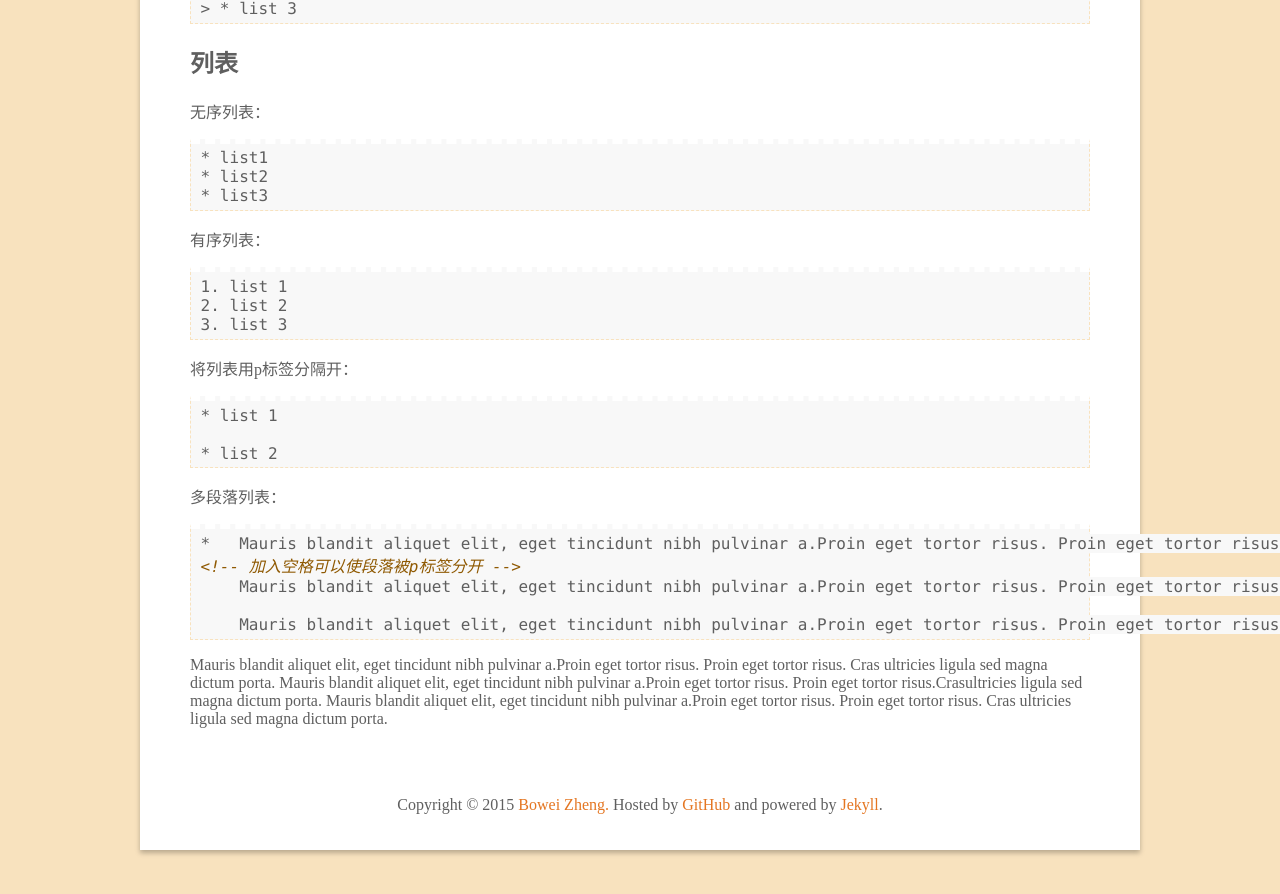
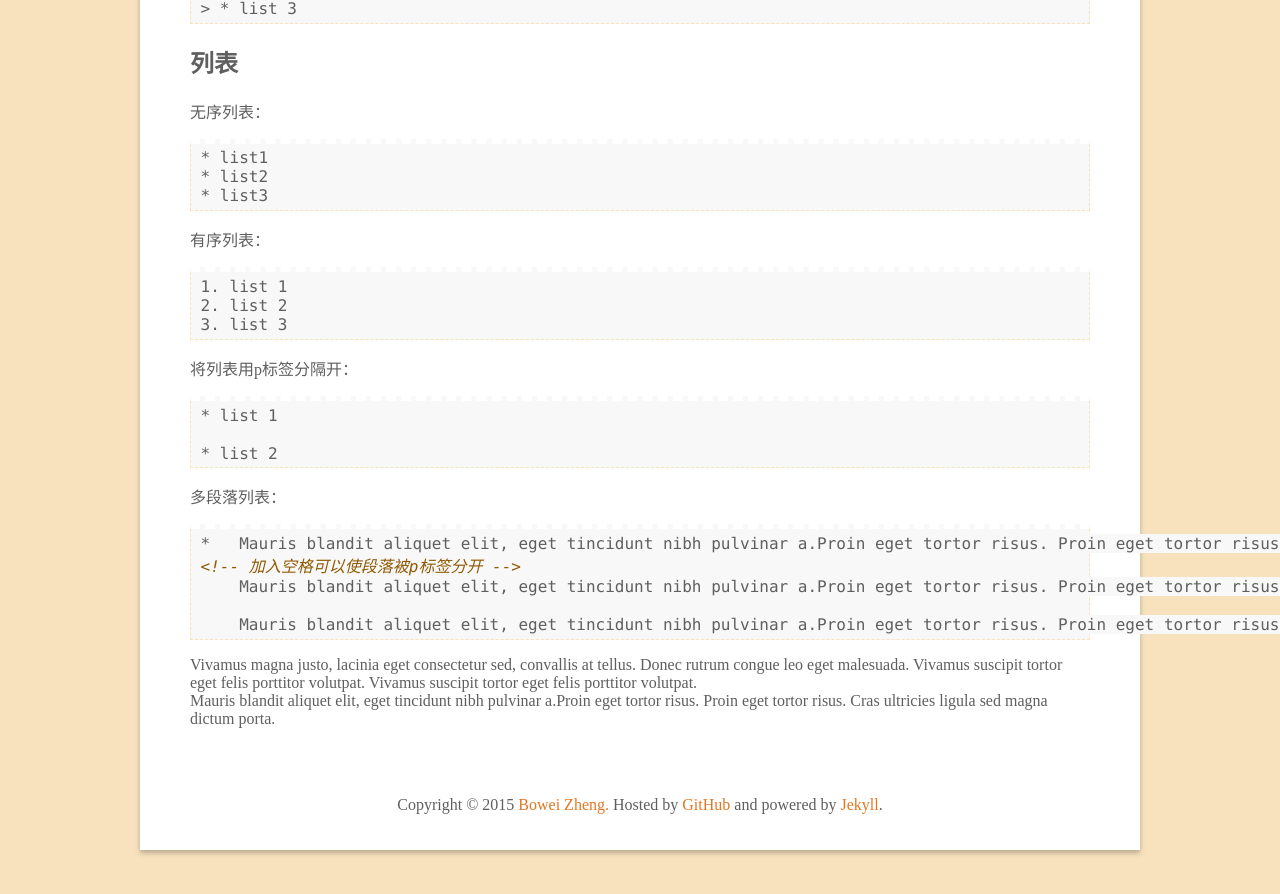
Before and after one commit to wynn719/blog, a Jekyll site: the page built from _posts/2015-02-15-Markdown-note.md, in a window 1280 px wide and 900 px high, scrolled down 1558 px. Shown: the top 894 px of the window. Built offline with Jekyll 4.4.1, drawn with Linux system fonts in a browser that asks for light colours; comment, search, counter and statistics services are not loaded.

Commit message:
Update 2015-02-15-Markdown-note.md

```diff
--- a/_posts/2015-02-15-Markdown-note.md
+++ b/_posts/2015-02-15-Markdown-note.md
@@ -99,7 +99,7 @@ categories:
     Mauris blandit aliquet elit, eget tincidunt nibh pulvinar a.Proin eget tortor risus. Proin eget tortor risus. Cras ultricies ligula sed magna dictum porta.
 {% endhighlight %}
 
-*   Mauris blandit aliquet elit, eget tincidunt nibh pulvinar a.Proin eget tortor risus. Proin eget tortor risus. Cras ultricies ligula sed magna dictum porta.
-    Mauris blandit aliquet elit, eget tincidunt nibh pulvinar a.Proin eget tortor risus. Proin eget tortor risus.Crasultricies ligula sed magna dictum porta.
-    Mauris blandit aliquet elit, eget tincidunt nibh pulvinar a.Proin eget tortor risus. Proin eget tortor risus. Cras
+*   Vivamus magna justo, lacinia eget consectetur sed, convallis at tellus. Donec rutrum congue leo eget malesuada.
+    Vivamus suscipit tortor eget felis porttitor volutpat. Vivamus suscipit tortor eget felis porttitor volutpat.
+*   Mauris blandit aliquet elit, eget tincidunt nibh pulvinar a.Proin eget tortor risus. Proin eget tortor risus. Cras
 ultricies ligula sed magna dictum porta.
```
